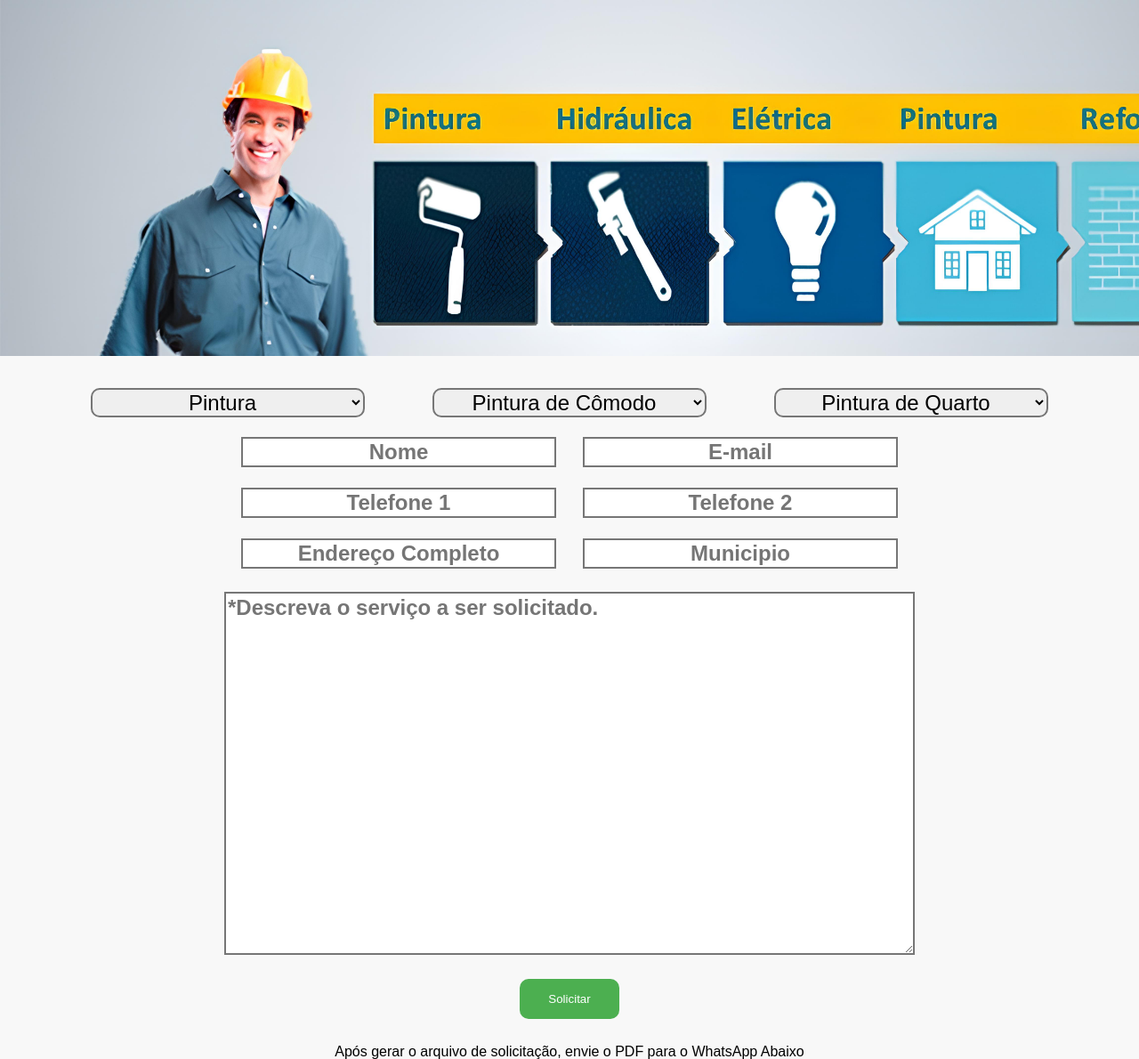
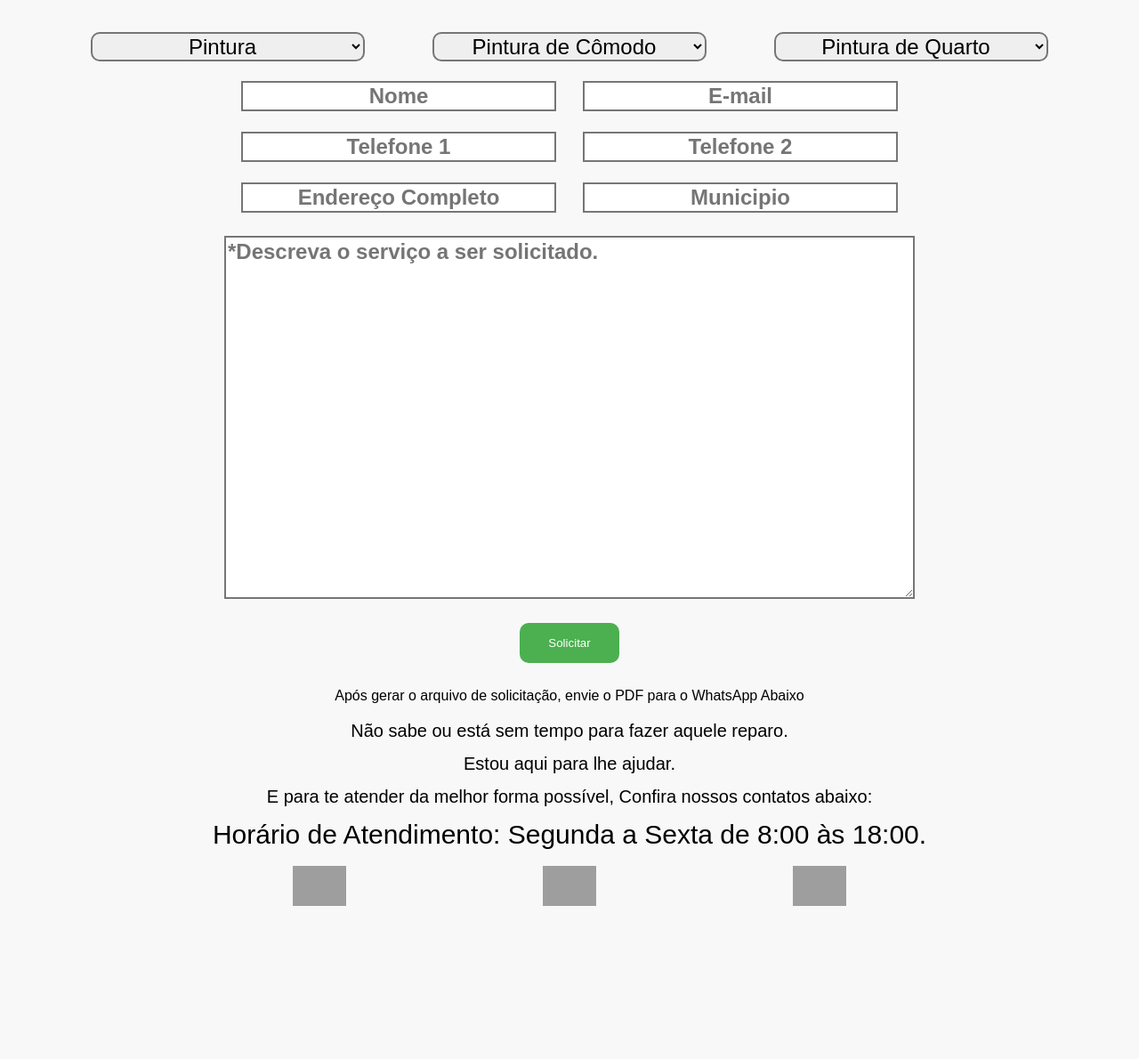
Before and after one commit to Brujahhell/manutencao.github.io, a PHP site: page / in a window 1280 px wide. Shown: the top 1190 px of the page at 89% size. After the commit the page ends 1018 px from the top, so only its background shows below. Run offline with PHP 8.4, Linux system fonts and the light colour scheme; grey boxes are pictures that could not be loaded.

Commit message:
Update style.css

```diff
--- a/style.css
+++ b/style.css
@@ -51,15 +51,6 @@ html, body {
     display: flex;
     flex-wrap: wrap;
     margin-bottom: 20px;
-}
-
-.linha1 {
-    display: flex;
-    height: 50%;
-    flex-wrap: wrap;
-    background-image: url("/public/CSS/imagens/imgbackground.png");
-    background-repeat: no-repeat;
-    background-size: cover;
 }
 
 .linha2 {
```
